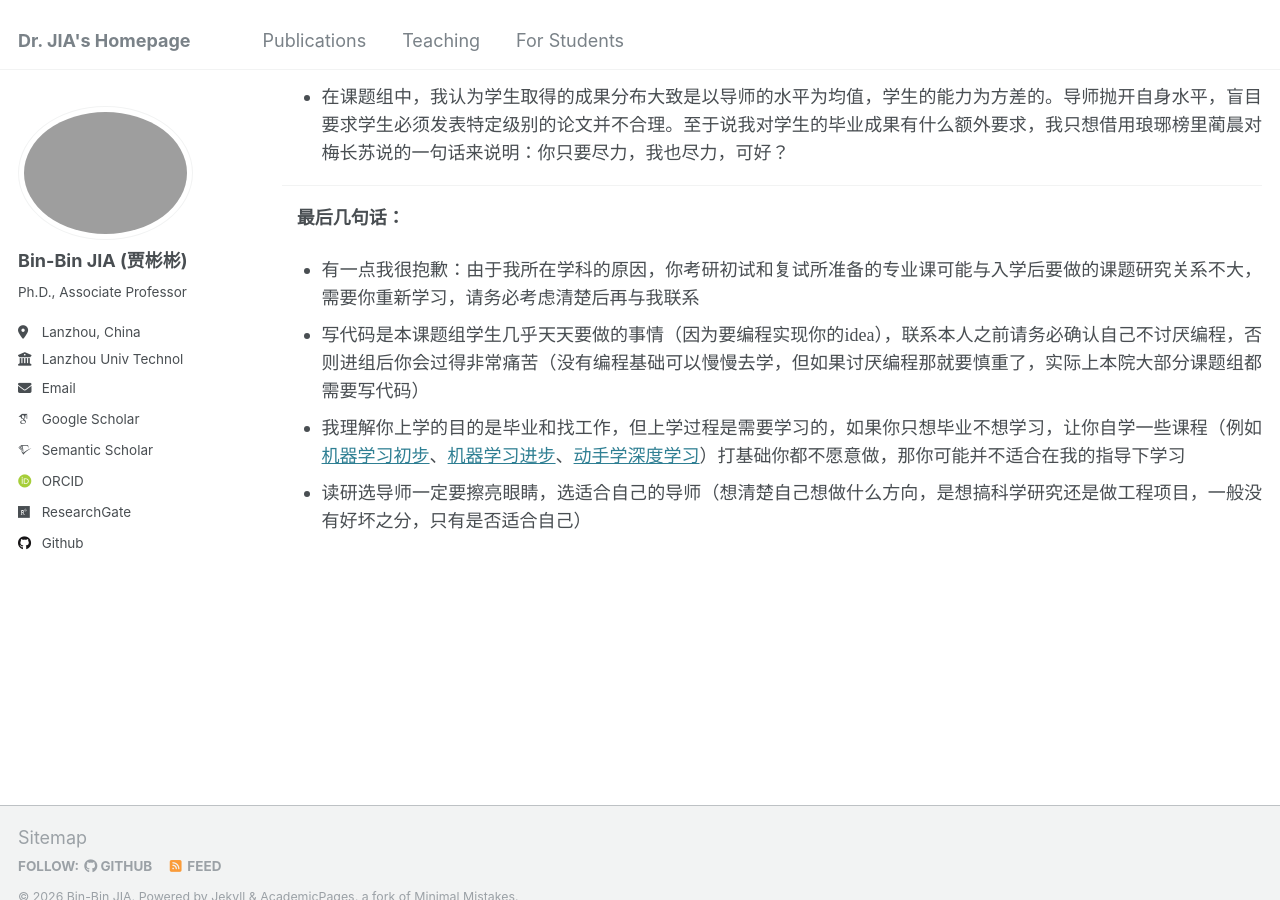
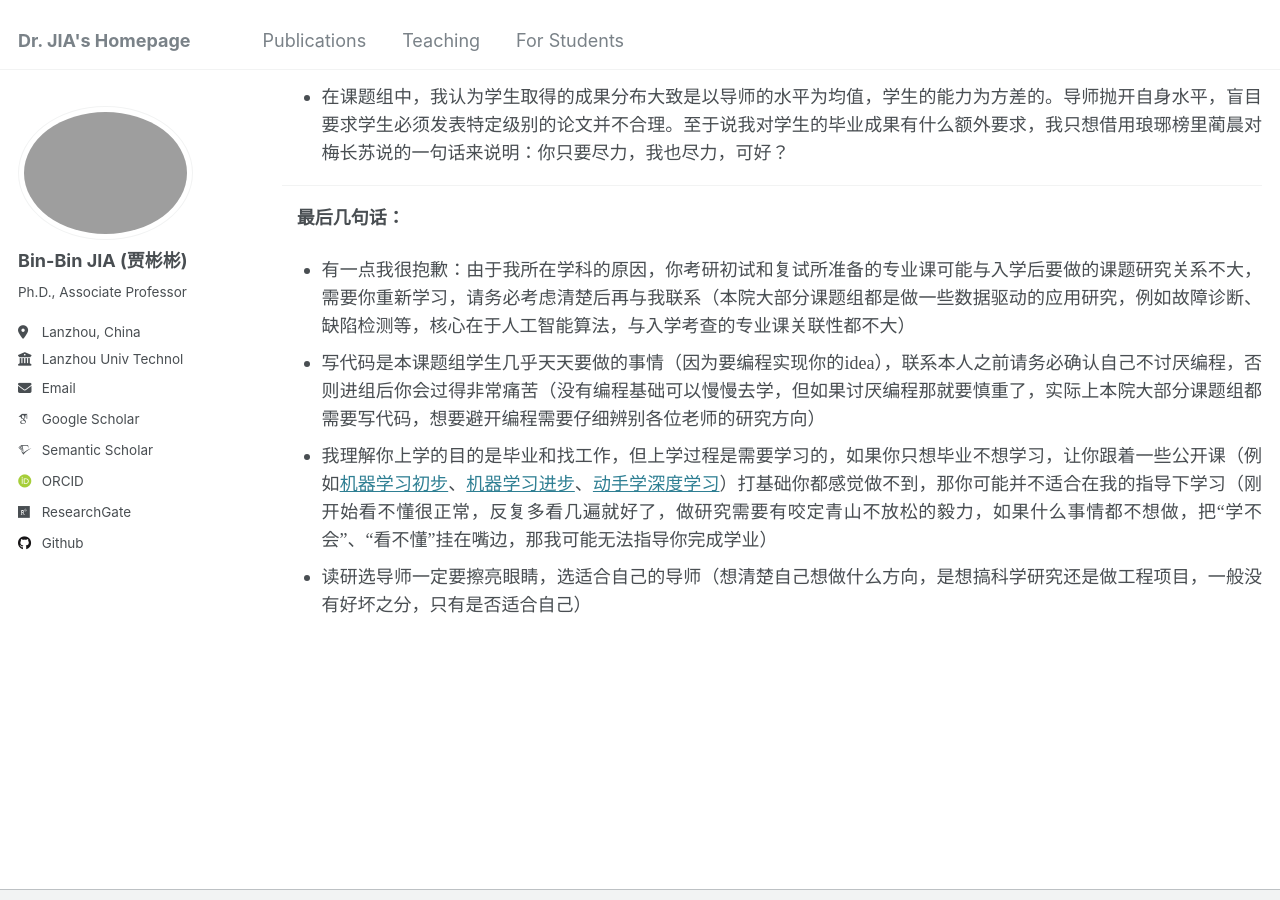
Before and after one commit to jiabinbin-ai/jiabinbin-ai.github.io, a Jekyll site: the page built from _pages/For-Students.html, in a window 1280 px wide and 900 px high, scrolled down 2353 px. Built offline with Jekyll 4.4.1, drawn with Linux system fonts in a browser that asks for light colours; some web fonts are replaced.

Commit message:
Update For-Students.html

```diff
--- a/_pages/For-Students.html
+++ b/_pages/For-Students.html
@@ -163,13 +163,13 @@ author_profile: true
 <ul>
 	<li>
 	<p align="justify" style="line-height: 150%; margin-top:8px; margin-bottom:0">
-	<span lang="en-us"><font face="Times New Roman">有一点我很抱歉：由于我所在学科的原因，你考研初试和复试所准备的专业课可能与入学后要做的课题研究关系不大，需要你重新学习，请务必考虑清楚后再与我联系</font></span></li>
+	<span lang="en-us"><font face="Times New Roman">有一点我很抱歉：由于我所在学科的原因，你考研初试和复试所准备的专业课可能与入学后要做的课题研究关系不大，需要你重新学习，请务必考虑清楚后再与我联系（本院大部分课题组都是做一些数据驱动的应用研究，例如故障诊断、缺陷检测等，核心在于人工智能算法，与入学考查的专业课关联性都不大）</font></span></li>
 	<li>
 	<p align="justify" style="line-height: 150%; margin-top:8px; margin-bottom:0">
-	<span lang="en-us"><font face="Times New Roman">写代码是本课题组学生几乎天天要做的事情（因为要编程实现你的idea），联系本人之前请务必确认自己不讨厌编程，否则进组后你会过得非常痛苦（没有编程基础可以慢慢去学，但如果讨厌编程那就要慎重了，实际上本院大部分课题组都需要写代码）</font></span></li>
+	<span lang="en-us"><font face="Times New Roman">写代码是本课题组学生几乎天天要做的事情（因为要编程实现你的idea），联系本人之前请务必确认自己不讨厌编程，否则进组后你会过得非常痛苦（没有编程基础可以慢慢去学，但如果讨厌编程那就要慎重了，实际上本院大部分课题组都需要写代码，想要避开编程需要仔细辨别各位老师的研究方向）</font></span></li>
 	<li>
 	<p align="justify" style="line-height: 150%; margin-top:8px; margin-bottom:0">
-	<span lang="en-us"><font face="Times New Roman">我理解你上学的目的是毕业和找工作，但上学过程是需要学习的，如果你只想毕业不想学习，让你自学一些课程（例如<a href="https://www.xuetangx.com/course/nju0802bt/">机器学习初步</a>、<a href="https://www.xuetangx.com/course/nju08021014500">机器学习进步</a>、<a href="https://space.bilibili.com/1567748478/lists/358497?type=series">动手学深度学习</a>）打基础你都不愿意做，那你可能并不适合在我的指导下学习</font></span></li>
+	<span lang="en-us"><font face="Times New Roman">我理解你上学的目的是毕业和找工作，但上学过程是需要学习的，如果你只想毕业不想学习，让你跟着一些公开课（例如<a href="https://www.xuetangx.com/course/nju0802bt/">机器学习初步</a>、<a href="https://www.xuetangx.com/course/nju08021014500">机器学习进步</a>、<a href="https://space.bilibili.com/1567748478/lists/358497?type=series">动手学深度学习</a>）打基础你都感觉做不到，那你可能并不适合在我的指导下学习（刚开始看不懂很正常，反复多看几遍就好了，做研究需要有咬定青山不放松的毅力，如果什么事情都不想做，把“学不会”、“看不懂”挂在嘴边，那我可能无法指导你完成学业）</font></span></li>
 	<li>
 	<p align="justify" style="line-height: 150%; margin-top:8px; margin-bottom:0">
 	<span lang="en-us"><font face="Times New Roman">读研选导师一定要擦亮眼睛，选适合自己的导师（想清楚自己想做什么方向，是想搞科学研究还是做工程项目，一般没有好坏之分，只有是否适合自己）</font></span></li>
```
